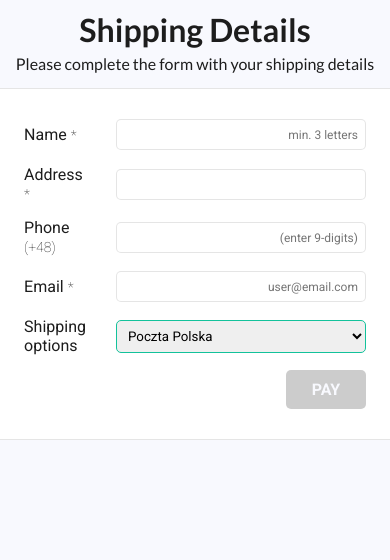
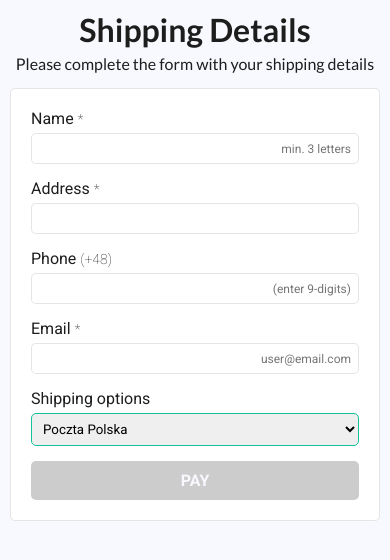
Before and after one commit to ahmetalpergit/task-flymble, a React (Create React App) app: page /payment in a window 390 px wide. Shown: the top 560 px of the page. Built offline with nearby package versions, Linux system fonts and the light colour scheme.

Commit message:
add media queries for responsive and adaptive styling

```diff
--- a/src/components/Cart.js
+++ b/src/components/Cart.js
@@ -71,7 +71,7 @@ function Cart() {
             }
             {hotels && hotels.length > 0 &&
                 <div className="cart__total">
-                    <h1 className="cart__total__value">{total}€</h1>
+                    <h1 className="cart__total__value">Total: {total}€</h1>
                     <Link to="/payment" className="cart__total__link">BUY</Link>
                 </div>
             }
--- a/src/index.css
+++ b/src/index.css
@@ -319,7 +319,7 @@ button {
   font-family: inherit;
   text-decoration: none;
   text-align: center;
-  min-width: 8rem;
+  min-width: 12rem;
   font-weight: 700;
   border-radius: 5px;
   color: #f8f9fe;
@@ -380,7 +380,7 @@ button {
   font-family: inherit;
   text-decoration: none;
   text-align: center;
-  min-width: 8rem;
+  min-width: 25rem;
   font-weight: 700;
   border-radius: 5px;
   color: #f8f9fe;
@@ -458,3 +458,107 @@ button {
 #shipping {
   font-family: "Roboto", sans-serif;
 }
+
+@media (max-width: 550px) {
+  .hotel {
+    -webkit-box-orient: vertical;
+    -webkit-box-direction: normal;
+        -ms-flex-direction: column;
+            flex-direction: column;
+  }
+  .hotel__img {
+    width: 100%;
+  }
+  .hotel__content {
+    position: relative;
+  }
+  .hotel__content__info {
+    -webkit-box-align: start;
+        -ms-flex-align: start;
+            align-items: flex-start;
+  }
+  .hotel__content__info__controls {
+    -webkit-box-pack: start;
+        -ms-flex-pack: start;
+            justify-content: flex-start;
+  }
+  .hotel__content__delete {
+    top: auto;
+    bottom: 0.5rem;
+  }
+  .hotel__content__delete svg {
+    width: 2.5rem;
+  }
+  .skeleton {
+    width: 100%;
+    height: auto;
+    -webkit-box-orient: vertical;
+    -webkit-box-direction: normal;
+        -ms-flex-direction: column;
+            flex-direction: column;
+  }
+  .skeleton__img {
+    width: 100%;
+    height: 30vh;
+  }
+  .skeleton__text-box {
+    width: 100%;
+  }
+  .skeleton__text-box__lines {
+    margin-bottom: 1.5rem;
+  }
+  .skeleton__text-box__buttons {
+    -webkit-box-pack: start;
+        -ms-flex-pack: start;
+            justify-content: flex-start;
+  }
+}
+
+@media (max-width: 490px) {
+  .payment {
+    width: 100%;
+  }
+  .payment__description {
+    margin: 0.5rem 0.5rem 1.5rem;
+  }
+  .form {
+    padding: 2rem;
+    width: 100%;
+  }
+  .form__input-box {
+    -webkit-box-orient: vertical;
+    -webkit-box-direction: normal;
+        -ms-flex-direction: column;
+            flex-direction: column;
+    -webkit-box-align: start;
+        -ms-flex-align: start;
+            align-items: flex-start;
+  }
+  .form__input-box label {
+    margin-right: 0;
+    margin-bottom: 0.5rem;
+  }
+  .form__input-box input, .form__input-box select {
+    width: 100%;
+    min-width: auto;
+  }
+  .form__btn {
+    min-width: auto;
+    width: 100%;
+  }
+}
+
+@media (max-width: 350px) {
+  .hotel__content__info__controls {
+    -webkit-box-orient: vertical;
+    -webkit-box-direction: normal;
+        -ms-flex-direction: column;
+            flex-direction: column;
+    -webkit-box-align: stretch;
+        -ms-flex-align: stretch;
+            align-items: stretch;
+  }
+  .hotel__content__info__controls__slider {
+    margin-bottom: 1rem;
+  }
+}
--- a/src/styles/_cart.scss
+++ b/src/styles/_cart.scss
@@ -33,7 +33,7 @@
             font-family: inherit;
             text-decoration: none;
             text-align: center;
-            min-width: 8rem;
+            min-width: 12rem;
             font-weight: $font-bold;
             border-radius: 5px;
             color: $color-light;
--- a/src/styles/_form.scss
+++ b/src/styles/_form.scss
@@ -17,7 +17,7 @@
         font-family: inherit;
         text-decoration: none;
         text-align: center;
-        min-width: 8rem;
+        min-width: 25rem;
         font-weight: $font-bold;
         border-radius: 5px;
         color: $color-light;
--- a/src/styles/_media.scss
+++ b/src/styles/_media.scss
@@ -0,0 +1,99 @@
+@media (max-width: 550px) {
+    .hotel {
+        flex-direction: column;
+
+        &__img {
+            width: 100%;
+        }
+
+        &__content {
+            position: relative;
+
+            &__info {
+                align-items: flex-start;
+
+                &__controls {
+                    justify-content: flex-start;
+                }
+            }
+
+            &__delete {
+                top: auto;
+                bottom: 0.5rem;
+
+                & svg {
+                    width: 2.5rem;
+                }
+            }
+        }
+    }
+
+    .skeleton {
+        width: 100%;
+        height: auto;
+        flex-direction: column;
+
+        &__img {
+            width: 100%;
+            height: 30vh;
+        }
+
+        &__text-box {
+            width: 100%;
+
+            &__lines {
+                margin-bottom: 1.5rem;
+            }
+
+            &__buttons {
+                justify-content: flex-start;
+            }
+        }
+    }
+}
+
+@media (max-width: 490px) {
+    .payment {
+        width: 100%;
+
+        &__description {
+            margin: 0.5rem 0.5rem 1.5rem;
+        }
+    }
+
+    .form {
+        padding: 2rem;
+        width: 100%;
+
+        &__input-box {
+            flex-direction: column;
+            align-items: flex-start;
+
+            & label {
+                margin-right: 0;
+                margin-bottom: 0.5rem;
+            }
+
+            & input, & select {
+                width: 100%;
+                min-width: auto;
+            }
+        }
+
+        &__btn {
+            min-width: auto;
+            width: 100%;
+        }
+    }
+}
+
+@media (max-width: 350px) {
+    .hotel__content__info__controls {
+        flex-direction: column;
+        align-items: stretch;
+
+        &__slider {
+            margin-bottom: 1rem;
+        }
+    }
+}
```
